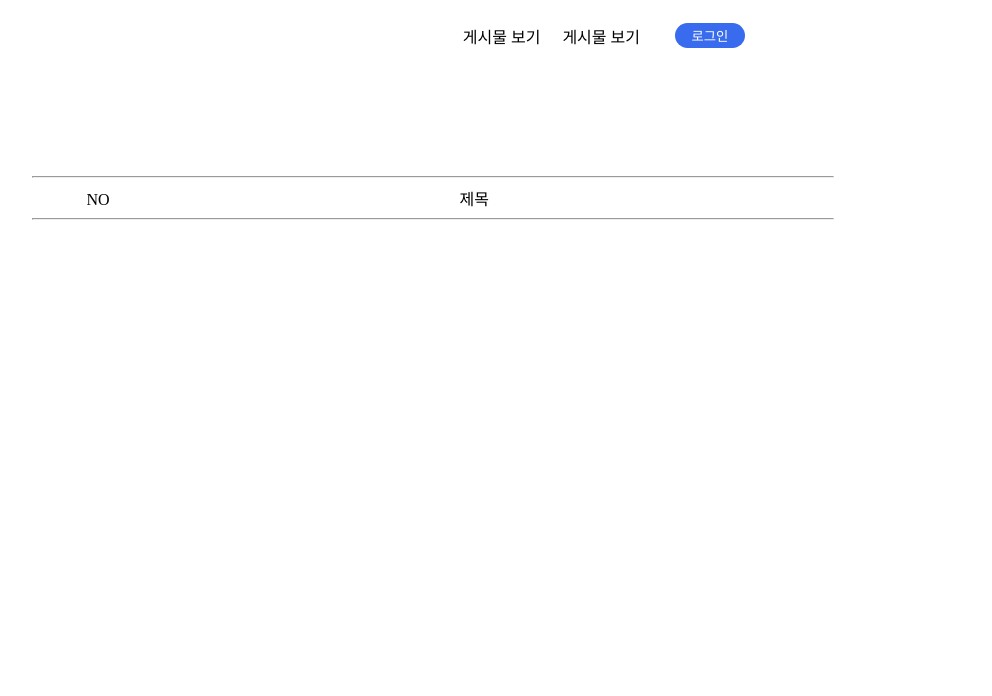
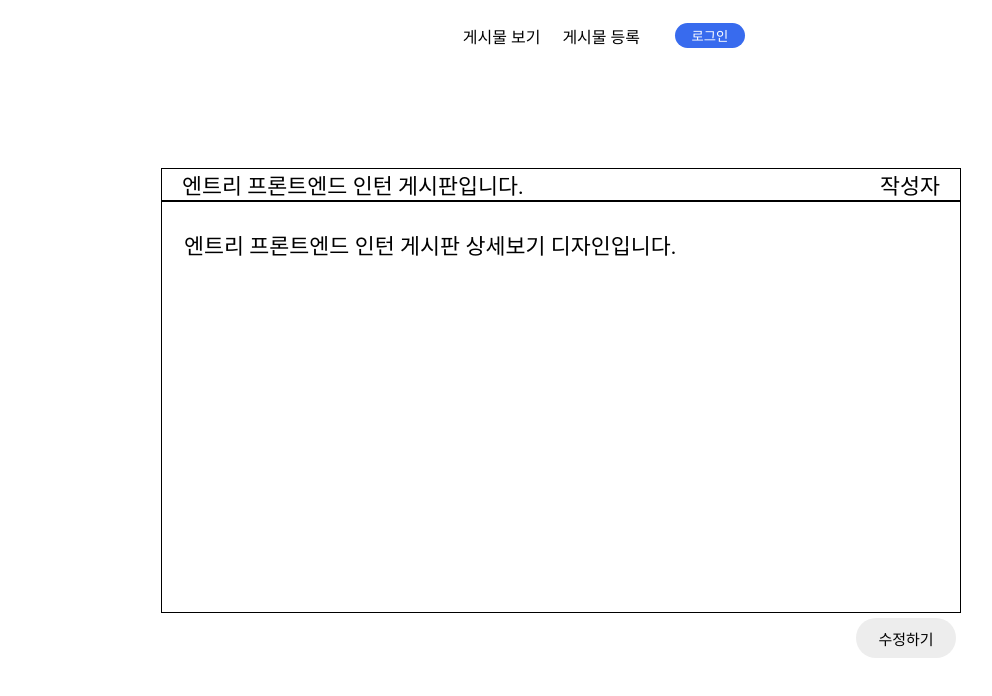
Before and after one commit to eastcopper/entry-assignment, a React (Create React App) app: page / in a window 1280 px wide. Shown: the top 696 px of the page, without its empty margins (207-1199 px from the left). Built offline with nearby package versions, Linux system fonts and the light colour scheme.

Commit message:
[ADD] postDetail
게시물 상세보기 페이지

```diff
--- a/src/App.js
+++ b/src/App.js
@@ -1,11 +1,10 @@
-import Header from "./components/auth";
+import PostDetail from "./components/postDetail";
 import PostList from "./components/postList";
 
 function App() {
   return (
     <>
-      <Header />
-      <PostList />
+      <PostDetail/>
     </>
   );
 }
--- a/src/components/Header/index.js
+++ b/src/components/Header/index.js
@@ -1,8 +1,14 @@
-import React from 'react'
+import * as S from "../Header/styles";
+import React from "react";
 
-export default function A(){
-    return (
-        <>
-        </>
-    )
+export default function Header() {
+  return (
+    <>
+      <S.Header>
+        <span className="post">게시물 보기</span>
+        <span className="post">게시물 등록</span>
+        <button className="login">로그인</button>
+      </S.Header>
+    </>
+  );
 }
--- a/src/components/auth/index.js
+++ b/src/components/auth/index.js
@@ -1,14 +1 @@
-import * as S from "../Header/styles";
 import React from "react";
-
-export default function Header() {
-  return (
-    <>
-      <S.Header>
-        <span className="post">게시물 보기</span>
-        <span className="post">게시물 보기</span>
-        <button className="login">로그인</button>
-      </S.Header>
-    </>
-  );
-}
--- a/src/components/postDetail/index.js
+++ b/src/components/postDetail/index.js
@@ -1,9 +1,26 @@
-import React from 'react'
+import * as S from "../postDetail/styles";
+import React from "react";
+import Header from "../Header";
 
-export default function A(){
-    return (
-        <>
+export default function PostDetail() {
+  let writer = true;
 
-        </>
-    )
+  return (
+    <>
+      <Header />
+      <S.Main>
+        <table className="title">
+            <span>엔트리 프론트엔드 인턴 게시판입니다.</span>
+            <span>작성자</span>
+        </table>
+        <table className="content">
+          <br />
+          <span>엔트리 프론트엔드 인턴 게시판 상세보기 디자인입니다.</span>
+        </table>
+        <div className="fix">
+          {writer ? <button className="fixbtn">수정하기</button> : <span> </span>}
+        </div>
+      </S.Main>
+    </>
+  );
 }
--- a/src/components/postDetail/styles.js
+++ b/src/components/postDetail/styles.js
@@ -0,0 +1,44 @@
+import styled from "styled-components";
+
+export const Main = styled.main`
+  display: flex;
+  flex-direction: column;
+  width: 800px;
+  height: 495px;
+  margin-left: 360px;
+  font-size: 21.72px;
+  table {
+    border: 1px black solid;
+  }
+  span {
+    margin-left: 20px;
+    margin-right: 20px;
+  }
+  .title {
+    display: inline-flex;
+    justify-content: space-between;
+    width: 800px;
+  }
+  .content {
+    height: 450px;
+    width: 800px;
+  }
+  .fix {
+    display: flex;
+    justify-content: flex-end;
+    margin: 5px;
+  }
+  .fixbtn {
+    border-radius: 24px;
+    width: 100px;
+    height: 40px;
+    background-color: #EDEDED;
+    color: #000000;
+    border: 0px;
+    font-size: 15px;
+  }
+  .fixbtn:hover {
+      background-color: #386BEE;
+      color: #ffffff;
+  }
+`;
--- a/src/components/postList/index.js
+++ b/src/components/postList/index.js
@@ -1,15 +1,17 @@
 import * as S from "../postList/styles";
 import React from "react";
+import Header from "../Header";
 
 export default function PostList() {
   return (
     <>
+      <Header />
       <S.Main>
         <div className="postTitle">
-          <hr width="800px" className="line"/>
+          <hr width="800px" className="line" />
           <span>NO</span>
           <span>제목</span>
-          <hr width="800px" className="line"/>
+          <hr width="800px" className="line" />
         </div>
         <div className="post"></div>
       </S.Main>
```
